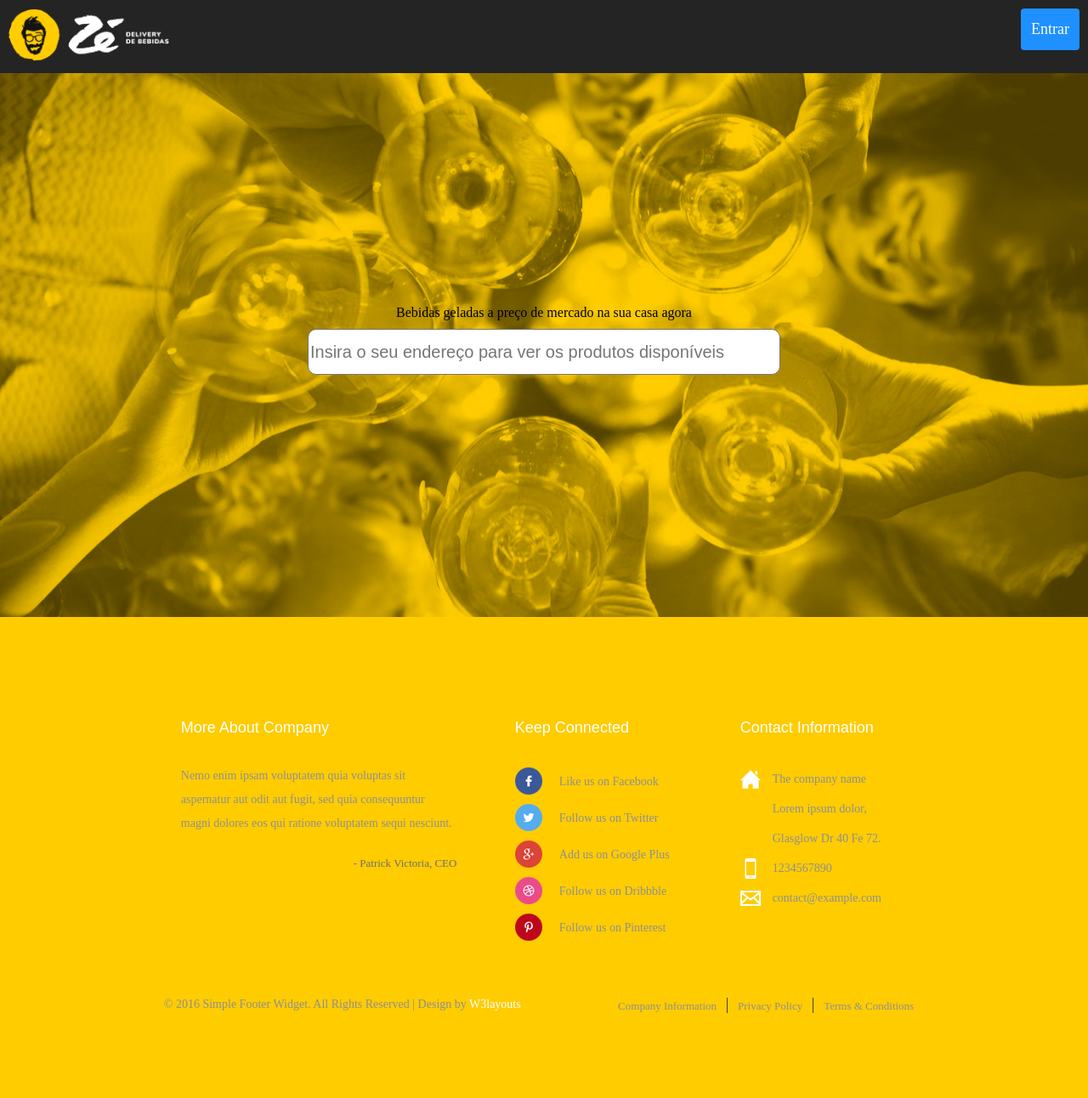
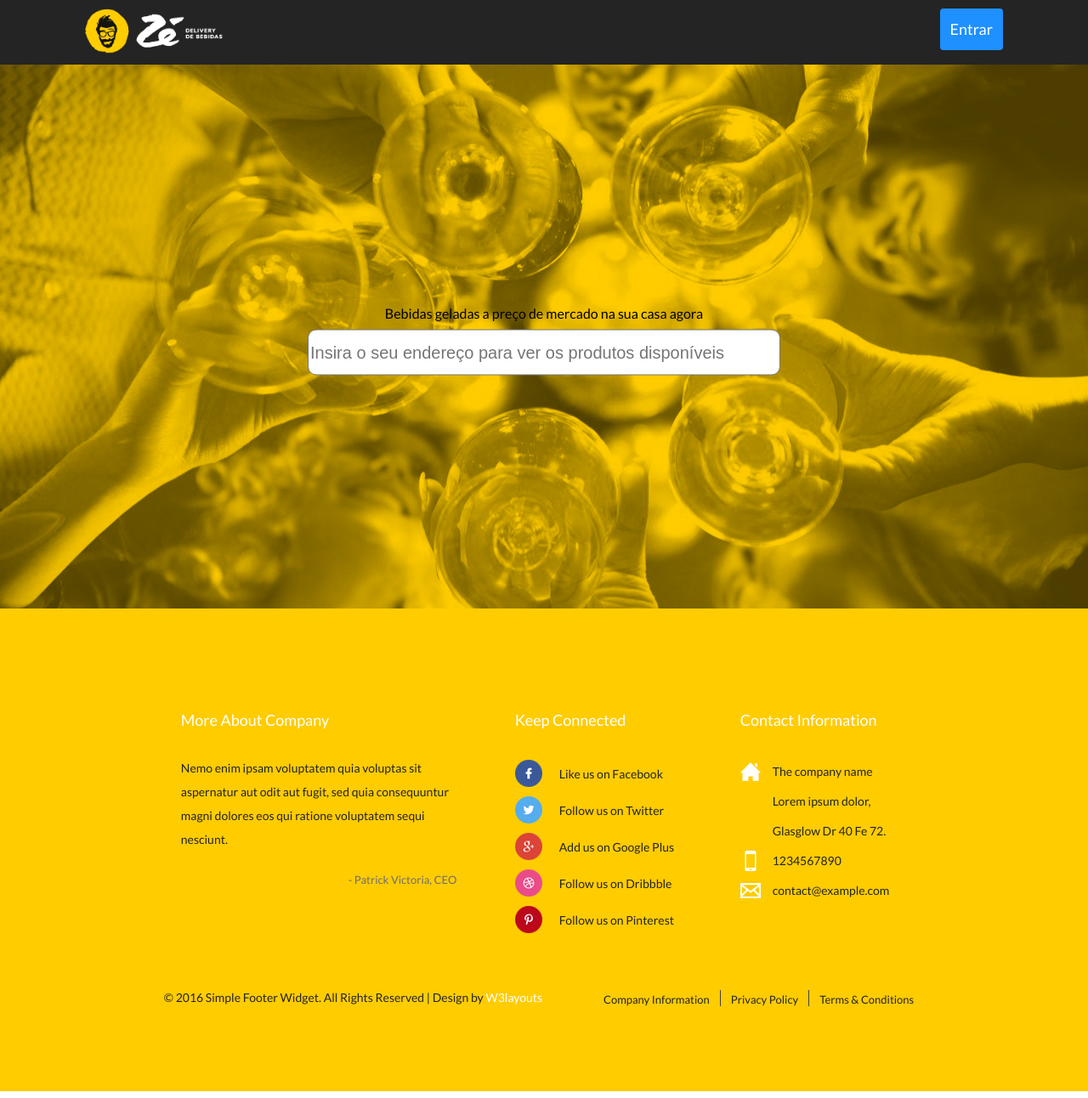
Before and after one commit to kelly-sandim/Desafio-Ze-Delivery, a React (Create React App) app in the folder app-desafio/: page / in a window 1280 px wide. Shown: the whole page at 85% size. Built offline with nearby package versions, Linux system fonts and the light colour scheme.

Commit message:
Changing a bit more the design of footer

```diff
--- a/app-desafio/src/pages/Home/index.css
+++ b/app-desafio/src/pages/Home/index.css
@@ -1,12 +1,16 @@
+@import url('https://fonts.googleapis.com/css2?family=Lato:wght@400;700&display=swap');
+
+
 /* Style the header with a grey background and some padding */
 body {
   margin: 0;
 }
 
 .header {
+  font-family: 'Lato', sans-serif;
   overflow: hidden;
   background-color: #242424;
-  padding: 10px;
+  padding: 10px 100px;
 }
 
 /* Style the header links */
@@ -62,6 +66,7 @@
 }
 
 .inputCity {
+    font-family: 'Lato', sans-serif;
     background-image: url('../../assets/people-and-drinks-edited.jpg');
     background-repeat: no-repeat;
     background-position-y: center;
@@ -92,10 +97,7 @@
   margin-bottom: 10px;
 }
 
-.footerDiv {
-  background-color: #ffcc00;
-  color: #242424;
-}
+
 
 
 /*--
@@ -146,7 +148,7 @@
 /*-- main --*/
 
 .footerDiv h1{
-	font-family: 'Viga', sans-serif;
+
     font-size: 36px;
     text-align: center;
     color: #fff;
@@ -162,7 +164,7 @@
     padding: 3em 3em;
 }
 p.footer-gd {
-    color: #908F8F;
+    color: #242424;
     font-weight: 500;
 	font-size:14px;
 }
@@ -180,7 +182,7 @@
     color: #fff;
     font-weight: 500;
     margin-bottom: 32px;
-    font-family: 'Viga', sans-serif;
+
 }
 .footer.one {
     width: 37%;
@@ -195,7 +197,7 @@
     width: 23%;
 }
 .footer.one p{
-	color:#908F8F;
+	color:#242424;
 	line-height:2em;
 	font-size:14px;
 }
@@ -214,7 +216,7 @@
 	font-size:14px;
 }
 .footer.two ul li a{
-color:#908F8F;
+color:#242424;
 display:block;
 }
 .footer.two ul li a.fb {
@@ -240,7 +242,7 @@
 .footer.three ul li {
     list-style-type: none;
     display: block;
-    color: #908F8F;
+    color: #242424;
     font-size: 14px;
     line-height: 2.5em;
 }
@@ -259,7 +261,7 @@
     background: url('../../assets/icon1.png') no-repeat 0px 6px;
     padding-left: 38px;
     display: block;
-	color:#908F8F;
+	color:#242424;
 }
 .copy-right-grids {
 	padding: 20px 20px;
@@ -279,7 +281,7 @@
     padding: 0 12px;
 }
 .copy-right ul li a {
-    color: #908F8F;
+    color: #242424;
 	font-size:13px;
 }
 .copy-right ul li:nth-child(1) {
@@ -527,3 +529,10 @@
 		padding: 50px 0;
 	}
 }
+
+
+.footerDiv {
+  font-family: 'Lato', sans-serif;
+  background-color: #ffcc00;
+  color: #242424;
+}
--- a/app-desafio/src/pages/Products/index.css
+++ b/app-desafio/src/pages/Products/index.css
@@ -1,12 +1,15 @@
+@import url('https://fonts.googleapis.com/css2?family=Lato:wght@400;700&display=swap');
+
 /* Style the header with a grey background and some padding */
 body {
     margin: 0;
   }
 
   .header {
+    font-family: 'Lato', sans-serif;
     overflow: hidden;
     background-color: #242424;
-    padding: 10px;
+    padding: 10px 100px;
   }
 
   /* Style the header links */
@@ -61,10 +64,6 @@
       max-width: 5%;
   }
 
-  .footerDiv {
-    background-color: #ffcc00;
-    color: #242424;
-  }
 
   .card {
     box-shadow: 0 4px 8px 0 rgba(0,0,0,0.2);
@@ -125,7 +124,7 @@
 /*-- main --*/
 
 .footerDiv h1{
-	font-family: 'Viga', sans-serif;
+
     font-size: 36px;
     text-align: center;
     color: #fff;
@@ -141,7 +140,7 @@
     padding: 3em 3em;
 }
 p.footer-gd {
-    color: #908F8F;
+    color: #242424;
     font-weight: 500;
 	font-size:14px;
 }
@@ -159,7 +158,7 @@
     color: #fff;
     font-weight: 500;
     margin-bottom: 32px;
-    font-family: 'Viga', sans-serif;
+
 }
 .footer.one {
     width: 37%;
@@ -174,7 +173,7 @@
     width: 23%;
 }
 .footer.one p{
-	color:#908F8F;
+	color:#242424;
 	line-height:2em;
 	font-size:14px;
 }
@@ -193,7 +192,7 @@
 	font-size:14px;
 }
 .footer.two ul li a{
-color:#908F8F;
+color:#242424;
 display:block;
 }
 .footer.two ul li a.fb {
@@ -219,7 +218,7 @@
 .footer.three ul li {
     list-style-type: none;
     display: block;
-    color: #908F8F;
+    color: #242424;
     font-size: 14px;
     line-height: 2.5em;
 }
@@ -238,7 +237,7 @@
     background: url('../../assets/icon1.png') no-repeat 0px 6px;
     padding-left: 38px;
     display: block;
-	color:#908F8F;
+	color:#242424;
 }
 .copy-right-grids {
 	padding: 20px 20px;
@@ -258,7 +257,7 @@
     padding: 0 12px;
 }
 .copy-right ul li a {
-    color: #908F8F;
+    color: #242424;
 	font-size:13px;
 }
 .copy-right ul li:nth-child(1) {
@@ -506,3 +505,10 @@
 		padding: 50px 0;
 	}
 }
+
+
+.footerDiv {
+    font-family: 'Lato', sans-serif;
+    background-color: #ffcc00;
+    color: #242424;
+  }
```
